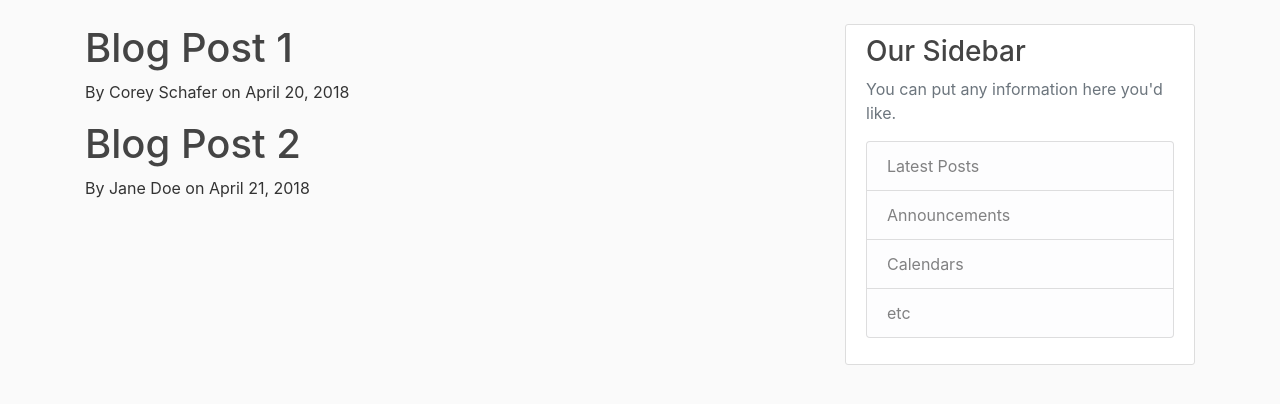
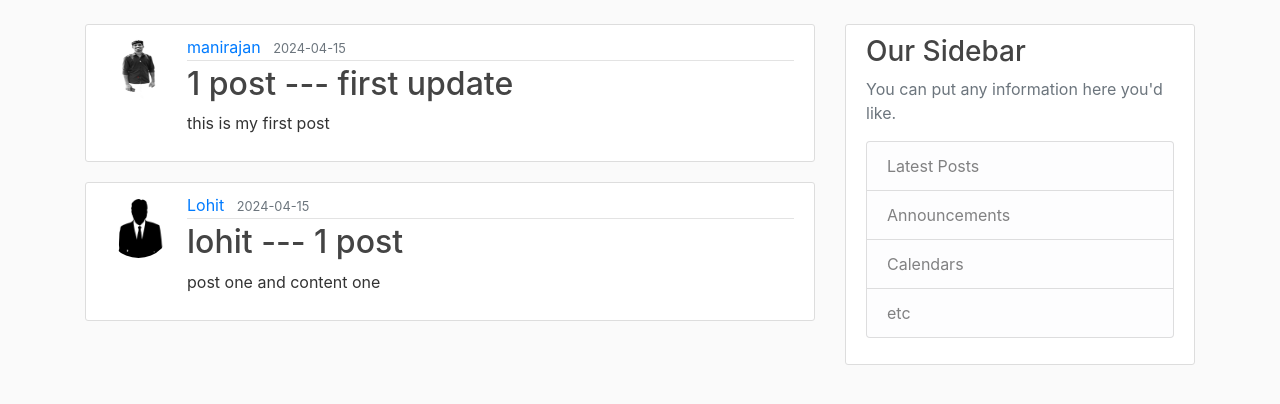
Before and after one commit to Manirajankalidas/FlaskBlogApp, a Flask app: page / in a window 1280 px wide. Shown: the part 56-460 px from the top of the page. Run offline with Flask 3, Linux system fonts and the light colour scheme; some libraries are stand-ins or nearby versions.

Commit message:
add new feature - create new post and update and delete

```diff
--- a/flaskblog/models.py
+++ b/flaskblog/models.py
@@ -20,9 +20,9 @@ class User(db.Model, UserMixin):
 class Post(db.Model):
     id = db.Column(db.Integer, primary_key=True)
     title = db.Column(db.String(100), nullable=False)
-    data_posted = db.Column(db.DateTime,nullable=False, default=datetime.utcnow)
+    date_posted = db.Column(db.DateTime,nullable=False, default=datetime.utcnow)
     content = db.Column(db.Text, nullable=False)
     user_id = db.Column(db.Integer, db.ForeignKey('user.id'),nullable=False)
 
     def __repr__(self):
-        return f"Post('{self.title}','{self.data_posted}')"
+        return f"Post('{self.title}','{self.date_posted}')"
--- a/flaskblog/rotues.py
+++ b/flaskblog/rotues.py
@@ -1,32 +1,17 @@
 import os
 import secrets
 from PIL import Image
-from flask import render_template, url_for, flash, redirect, request
+from flask import render_template, url_for, flash, redirect, request, abort
 from flaskblog import app, db, bcrypt
-from flaskblog.forms import RegistrationForm, LoginForm, UpdateAccountForm
+from flaskblog.forms import RegistrationForm, LoginForm, UpdateAccountForm, PostForm
 from flaskblog.models import User, Post
 from flask_login import login_user, current_user, logout_user, login_required
-
-
-posts = [
-    {
-        'author': 'Corey Schafer',
-        'title': 'Blog Post 1',
-        'content': 'First post content',
-        'date_posted': 'April 20, 2018'
-    },
-    {
-        'author': 'Jane Doe',
-        'title': 'Blog Post 2',
-        'content': 'Second post content',
-        'date_posted': 'April 21, 2018'
-    }
-]
 
 
 @app.route("/")
 @app.route("/home")
 def home():
+    posts = Post.query.all()
     return render_template('home.html', posts=posts)
 
 
@@ -105,3 +90,55 @@ def account():
     image_file = url_for('static', filename='profile_pics/' + current_user.image_file)
     return render_template('account.html', title='Account',
                            image_file=image_file, form=form)
+
+
+@app.route("/post/new", methods=['GET', 'POST'])
+@login_required
+def new_post():
+    form = PostForm()
+    if form.validate_on_submit():
+        post = Post(title=form.title.data, content=form.content.data, author=current_user)
+        db.session.add(post)
+        db.session.commit()
+        flash('Your post has been created!', 'success')
+        return redirect(url_for('home'))
+    return render_template('create_post.html', title='New Post',
+                           form=form, legend='New Post')
+
+
+@app.route("/post/<int:post_id>")
+def post(post_id):
+    post = Post.query.get_or_404(post_id)
+    return render_template('post.html', title=post.title, post=post)
+
+
+@app.route("/post/<int:post_id>/update", methods=['GET', 'POST'])
+@login_required
+def update_post(post_id):
+    post = Post.query.get_or_404(post_id)
+    if post.author != current_user:
+        abort(403)
+    form = PostForm()
+    if form.validate_on_submit():
+        post.title = form.title.data
+        post.content = form.content.data
+        db.session.commit()
+        flash('Your post has been updated!', 'success')
+        return redirect(url_for('post', post_id=post.id))
+    elif request.method == 'GET':
+        form.title.data = post.title
+        form.content.data = post.content
+    return render_template('create_post.html', title='Update Post',
+                           form=form, legend='Update Post')
+
+
+@app.route("/post/<int:post_id>/delete", methods=['POST'])
+@login_required
+def delete_post(post_id):
+    post = Post.query.get_or_404(post_id)
+    if post.author != current_user:
+        abort(403)
+    db.session.delete(post)
+    db.session.commit()
+    flash('Your post has been deleted!', 'success')
+    return redirect(url_for('home'))
--- a/flaskblog/templates/home.html
+++ b/flaskblog/templates/home.html
@@ -1,8 +1,16 @@
 {% extends "layout.html" %}
 {% block content %}
     {% for post in posts %}
-        <h1>{{ post.title}}</h1>
-        <p> By {{ post.author}} on {{ post.date_posted }}</p>
-        <p>{{ post.Content }}</p>
+        <article class="media content-section">
+          <img class="rounded-circle article-img" src="{{ url_for('static', filename='profile_pics/' + post.author.image_file) }}">
+          <div class="media-body">
+            <div class="article-metadata">
+              <a class="mr-2" href="#">{{ post.author.username }}</a>
+              <small class="text-muted">{{ post.date_posted.strftime('%Y-%m-%d') }}</small>
+            </div>
+            <h2><a class="article-title" href="{{ url_for('post', post_id=post.id) }}">{{ post.title }}</a></h2>
+            <p class="article-content">{{ post.content }}</p>
+          </div>
+        </article>
     {% endfor %}
 {% endblock content %}
--- a/flaskblog/templates/layout.html
+++ b/flaskblog/templates/layout.html
@@ -32,6 +32,7 @@
             <!-- Navbar Right Side -->
             <div class="navbar-nav">
               {% if current_user.is_authenticated %}
+              <a class="nav-item nav-link" href="{{ url_for('new_post') }}">New Post</a>
               <a class="nav-item nav-link" href="{{ url_for('account') }}">account</a>
               <a class="nav-item nav-link" href="{{ url_for('logout') }}">logout</a>
               {% else %}
```
Also changed, not shown: flaskblog/forms.py (+7 -1 lines), flaskblog/templates/create_post.html (added, +40 -0 lines), flaskblog/templates/post.html (added, +39 -0 lines), requirements.txt (+14 -7 lines), flaskblog/static/profile_pics/2455a5b3f50058dd.png (added), flaskblog/static/profile_pics/50b6ced975f017b8.png (added), flaskblog/static/profile_pics/ac1a48c986a81339.png (added), instance/site.db, summary/new_blog_post_button(12-04-2024).png (added), summary/new_blog_post_requered_message(12-04-2024).png (added), summary/new_blog_post_update_message(12-04-2024).png (added), summary/sql_server_error.png (added).
